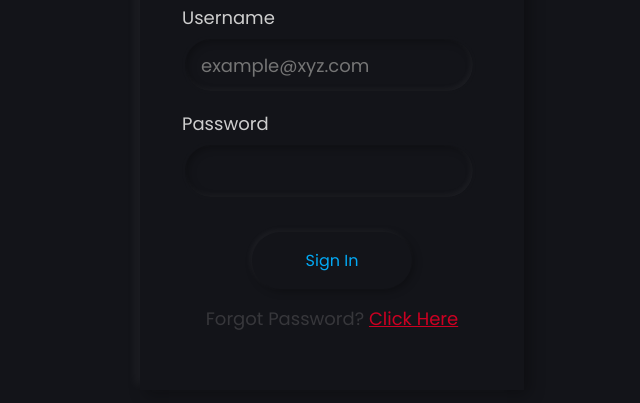
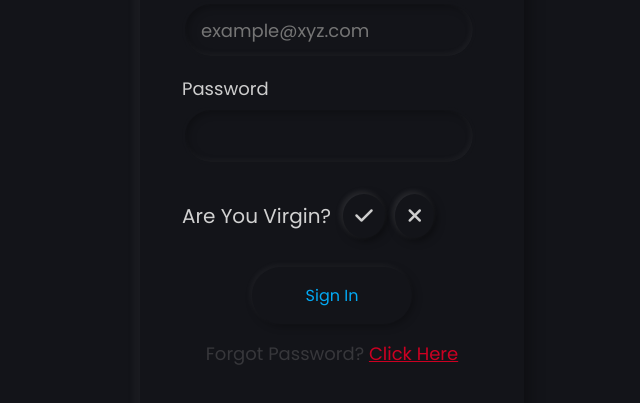
Before and after one commit to arsh9806/Cool-Animations-And-Transitions, a plain HTML site: page Neumorphism Designs/Form/form.html in a window 1280 px wide. Shown: the part 263-666 px from the top of the page, without its empty margins (308-948 px from the left). Drawn offline with Linux system fonts and the light colour scheme.

Commit message:
Neumorphism Form- Added Custom Radio Buttons

```diff
--- a/Neumorphism Designs/Form/form.html
+++ b/Neumorphism Designs/Form/form.html
@@ -6,6 +6,7 @@
     <meta name="viewport" content="width=device-width, initial-scale=1.0">
     <title>Form</title>
     <link rel="stylesheet" href="style.css">
+    <script src="https://kit.fontawesome.com/89ed126e65.js" crossorigin="anonymous"></script>
 </head>
 
 <body>
@@ -19,22 +20,40 @@
             <input type="text" id="emailId" placeholder="example@xyz.com">
             <label>Password</label>
             <input type="password">
+            <div class="radioButtons">
+                <p class="radioLabel">Are You Virgin?</p>
+                <label for="">
+                    <input type="radio" name="virgin" class="radio">
+                    <i class="fas fa-check"></i>
+                </label>
+                <label for="">
+                    <input type="radio" name="virgin" class="radio">
+                    <i class="fas fa-times"></i>
+                </label>
+            </div>
+
         </div>
         <a id="submit">Sign In</a>
         <p class="forgot">Forgot Password? <a href="#" class="click-here">Click Here</a></p>
 
     </div>
-<script>
-    var button = document.querySelector('#submit');
-    button.addEventListener('mousedown',function(){
-        button.style.boxShadow = "inset -2px -2px 6px rgba(255, 255, 255, 0.05), inset 2px 2px 8px rgba(0, 0, 0, 0.3)";
-    });
-    button.addEventListener('mouseup',function(){
-    button.style.boxShadow = "-2px -2px 6px rgba(255, 255, 255, 0.05),2px 2px 8px rgba(0, 0, 0, 0.3)";
+    <script>
+        var button = document.querySelector('#submit');
+        button.addEventListener('touchstart', clicked);
+        button.addEventListener('mousedown', clicked);
 
-    });
+        function clicked() {
+            button.style.boxShadow = "inset -2px -2px 6px rgba(255, 255, 255, 0.05), inset 2px 2px 8px rgba(0, 0, 0, 0.3)";
+        }
+        button.addEventListener('touchend', left);
+        button.addEventListener('mouseup', left);
+
+        function left() {
+            button.style.boxShadow = "-2px -2px 6px rgba(255, 255, 255, 0.05),2px 2px 8px rgba(0, 0, 0, 0.3)";
+
+        }
     // button.addEventListener('')
-</script>
+    </script>
 </body>
 
 </html>
--- a/Neumorphism Designs/Form/style.css
+++ b/Neumorphism Designs/Form/style.css
@@ -1,5 +1,5 @@
 @import url('https://fonts.googleapis.com/css2?family=Poppins:wght@100;200;300;400;500;600&display=swap');
-body{
+body {
     /* box-sizing: border-box; */
     margin: 0;
     padding: 0;
@@ -13,15 +13,16 @@ body{
     background-color: #131419;
     color: white;
 }
-.form{
+
+.form {
     width: 300px;
     border: 2px solid #131419;
     padding: 2.5rem;
     padding-top: 1.5rem;
-    box-shadow: -5px -5px 10px rgba(255, 255, 255, 0.05),
-                5px 5px 15px rgba(0, 0, 0, 0.3);
+    box-shadow: -5px -5px 10px rgba(255, 255, 255, 0.05), 5px 5px 15px rgba(0, 0, 0, 0.3);
 }
-.header{
+
+.header {
     display: flex;
     justify-content: center;
     align-items: center;
@@ -30,22 +31,24 @@ body{
     font-size: 20px;
     font-weight: 100;
 }
-.credentials{
+
+.credentials {
     width: 100%;
 }
-.credentials label{
+
+.credentials label {
     display: block;
     margin-bottom: 5px;
     padding-left: 0;
     font-size: 18px;
     color: rgb(206, 206, 206);
 }
-.credentials input{
+
+.credentials input {
     background-color: inherit;
     border: none;
     border: 3px solid #131419;
-    box-shadow: inset -2px -2px 6px rgba(255, 255, 255, 0.05),
-    inset 2px 2px 8px rgba(0, 0, 0, 0.3);
+    box-shadow: inset -2px -2px 6px rgba(255, 255, 255, 0.05), inset 2px 2px 8px rgba(0, 0, 0, 0.3);
     height: 50px;
     width: 90%;
     padding-left: 1rem;
@@ -57,7 +60,42 @@ body{
     margin-bottom: 1rem;
 }
 
-#submit{
+.radioLabel {
+    color: #d1d1d1;
+    display: inline-block;
+    font-size: 20px;
+    margin-right: 0.3rem;
+}
+
+.radioButtons label .radio {
+    appearance: none;
+    -webkit-appearance: none;
+    position: absolute;
+    box-shadow: none;
+    border: none;
+}
+
+.radioLabel~label {
+    display: inline-block;
+    position: relative;
+}
+
+.fas {
+    margin: 0 0.2rem;
+    font-size: 20px;
+    padding: 12px;
+    background-color: #131419;
+    box-shadow: -2px -2px 6px rgba(255, 255, 255, 0.116), 2px 2px 8px rgba(0, 0, 0, 0.5);
+    border-radius: 50%;
+}
+
+.radio:checked~.fas {
+    box-shadow: inset -2px -2px 6px rgba(255, 255, 255, 0.116), inset 2px 2px 8px rgba(0, 0, 0, 0.8);
+    color: #03a9f4;
+    text-shadow: 0 0 15px #03a9f4;
+}
+
+#submit {
     display: flex;
     justify-content: center;
     align-items: center;
@@ -67,15 +105,16 @@ body{
     color: #03a9f4;
     padding: 1rem;
     margin: 1rem auto;
-    box-shadow: -2px -2px 6px rgba(255, 255, 255, 0.05),
-    2px 2px 8px rgba(0, 0, 0, 0.3);
+    box-shadow: -2px -2px 6px rgba(255, 255, 255, 0.05), 2px 2px 8px rgba(0, 0, 0, 0.3);
 }
-.forgot{
+
+.forgot {
     margin: 1rem;
     text-align: center;
     font-size: 18px;
     color: #37373b;
 }
-.click-here{
+
+.click-here {
     color: #cc0022;
 }
```
